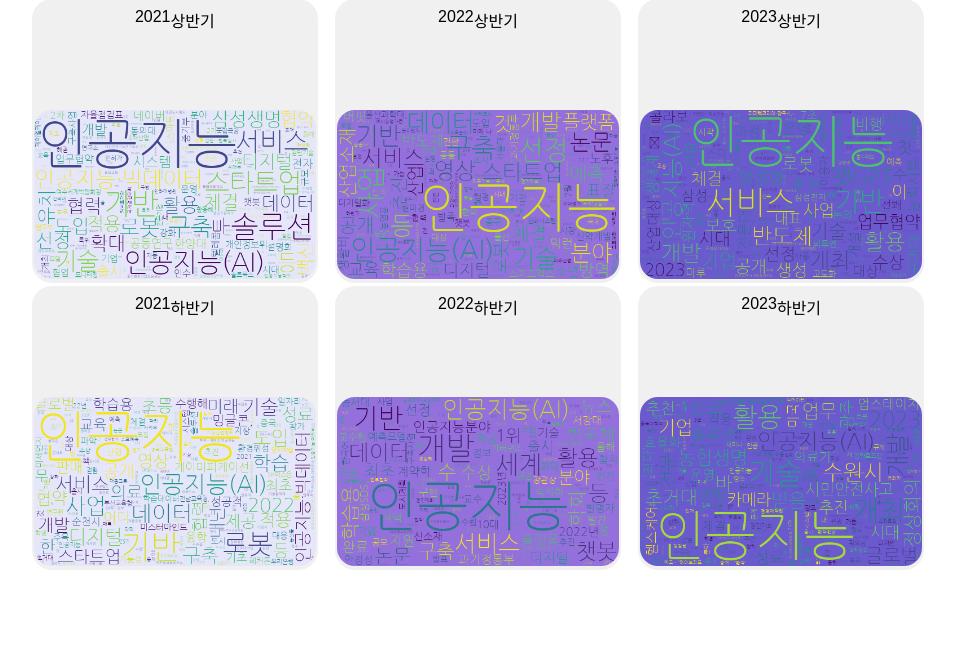
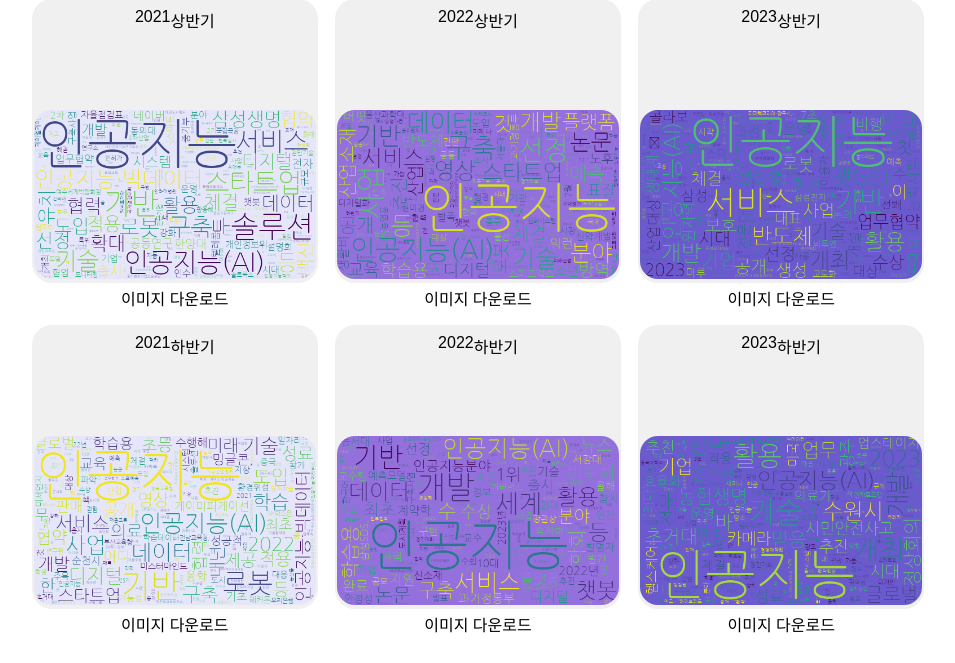
Before and after one commit to LEEGIYEONG/news_crawler, a Django app: page /ai/ in a window 1280 px wide. Shown: the part 207-870 px from the top of the page, without its empty margins (162-1117 px from the left). Before the commit the page ends 777 px from the top, so only its background shows below. Run offline with Django 4.2, Linux system fonts and the light colour scheme; some web fonts are replaced.

Commit message:
서브페이지 이미지 다운로드 div 추가

```diff
--- a/mywebsite/mainapp/templates/mainapp/ai.html
+++ b/mywebsite/mainapp/templates/mainapp/ai.html
@@ -27,12 +27,18 @@
           </div>
           <img src="{% static 'images/ArtificialIntelligence_2021_1.png' %}" alt="Word Cloud" />
         </div>
+        <div class="download_image">
+          <a href="{% url 'download_image' filename='ArtificialIntelligence_2021_1.png' %}">이미지 다운로드</a>
+        </div>
         <div class="wordcloud_1">
           <div class="period">
             <span>2021</span>
             <span>하반기</span>
           </div>
           <img src="{% static 'images/ArtificialIntelligence_2021_2.png' %}" alt="Word Cloud" />
+        </div>
+        <div class="download_image">
+          <a href="{% url 'download_image' filename='ArtificialIntelligence_2021_2.png' %}">이미지 다운로드</a>
         </div>
       </div>
       <div class="wordcloud_2_column">
@@ -43,12 +49,18 @@
           </div>
           <img src="{% static 'images/ArtificialIntelligence_2022_1.png' %}" alt="Word Cloud" />
         </div>
+        <div class="download_image">
+          <a href="{% url 'download_image' filename='ArtificialIntelligence_2022_1.png' %}">이미지 다운로드</a>
+        </div>
         <div class="wordcloud_1">
           <div class="period">
             <span>2022</span>
             <span>하반기</span>
           </div>
           <img src="{% static 'images/ArtificialIntelligence_2022_2.png' %}" alt="Word Cloud" />
+        </div>
+        <div class="download_image">
+          <a href="{% url 'download_image' filename='ArtificialIntelligence_2022_2.png' %}">이미지 다운로드</a>
         </div>
       </div>
       <div class="wordcloud_2_column">
@@ -59,6 +71,9 @@
           </div>
           <img src="{% static 'images/ArtificialIntelligence_2023_1.png' %}" alt="Word Cloud" />
         </div>
+        <div class="download_image">
+          <a href="{% url 'download_image' filename='ArtificialIntelligence_2023_1.png' %}">이미지 다운로드</a>
+        </div>
         <div class="wordcloud_1">
           <div class="period">
             <span>2023</span>
@@ -66,6 +81,9 @@
           </div>
           <img src="{% static 'images/ArtificialIntelligence_2023_2.png' %}" alt="Word Cloud" />
         </div>
+        <div class="download_image">
+          <a href="{% url 'download_image' filename='ArtificialIntelligence_2023_2.png' %}">이미지 다운로드</a>
+        </div>
       </div>
     </div>
   </body>
```
Also changed, not shown: mywebsite/mainapp/templates/mainapp/battery.html (+18 -0 lines), mywebsite/mainapp/templates/mainapp/hydrogen.html (+18 -0 lines), mywebsite/mainapp/templates/mainapp/robot.html (+18 -0 lines), mywebsite/mainapp/templates/mainapp/space.html (+18 -0 lines).
